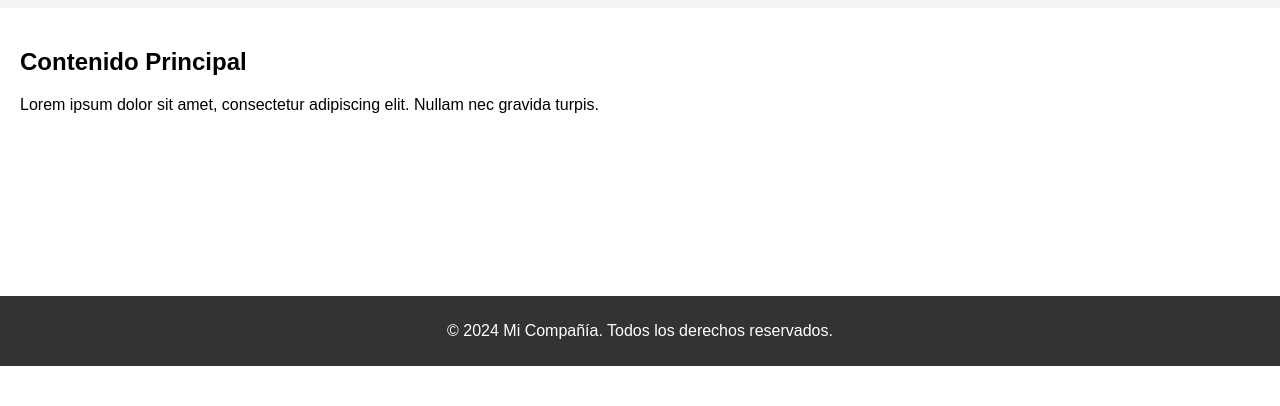
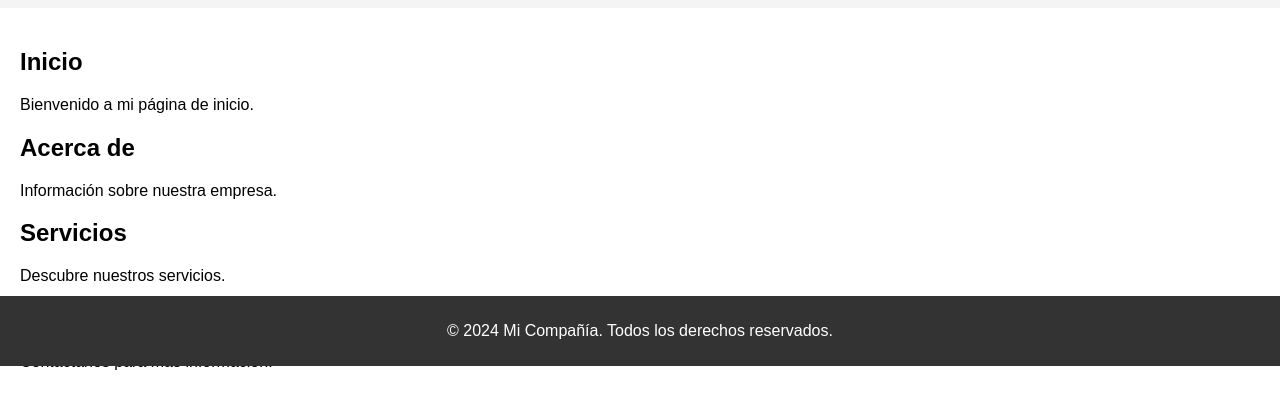
Before and after one commit to Edfeortega/Edfeortega.github.io, a plain HTML site: page index.html in a window 1280 px wide. Shown: the part 434-840 px from the top of the page. Before the commit the page ends 800 px from the top, so only its background shows below. Drawn offline with Linux system fonts and the light colour scheme.

Commit message:
Update index.html

```diff
--- a/index.html
+++ b/index.html
@@ -53,8 +53,22 @@
         <a href="#contact">Contacto</a>
     </nav>
     <main>
-        <h2>Contenido Principal</h2>
-        <p>Lorem ipsum dolor sit amet, consectetur adipiscing elit. Nullam nec gravida turpis.</p>
+        <section id="home">
+            <h2>Inicio</h2>
+            <p>Bienvenido a mi página de inicio.</p>
+        </section>
+        <section id="about">
+            <h2>Acerca de</h2>
+            <p>Información sobre nuestra empresa.</p>
+        </section>
+        <section id="services">
+            <h2>Servicios</h2>
+            <p>Descubre nuestros servicios.</p>
+        </section>
+        <section id="contact">
+            <h2>Contacto</h2>
+            <p>Contáctanos para más información.</p>
+        </section>
     </main>
     <footer>
         <p>&copy; 2024 Mi Compañía. Todos los derechos reservados.</p>
```
